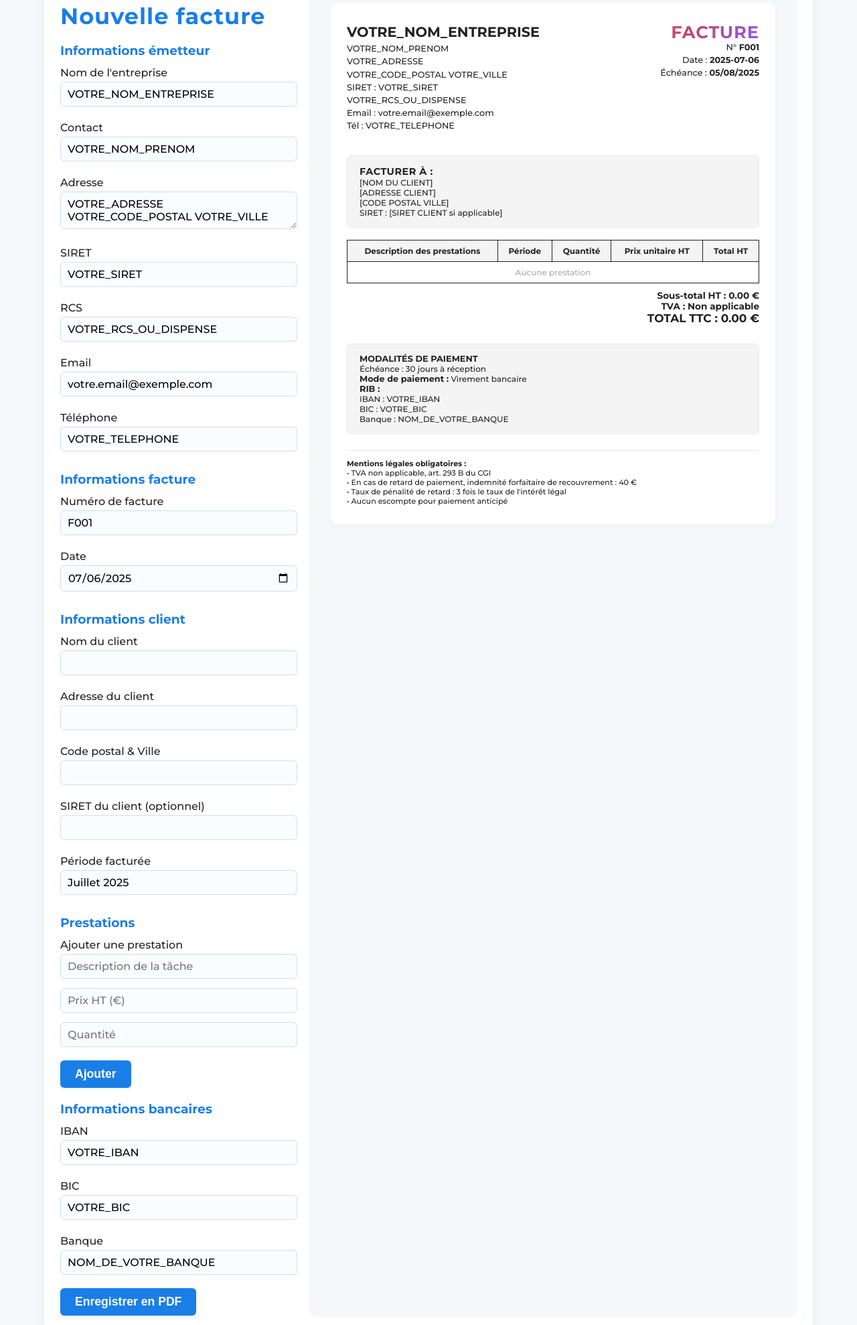
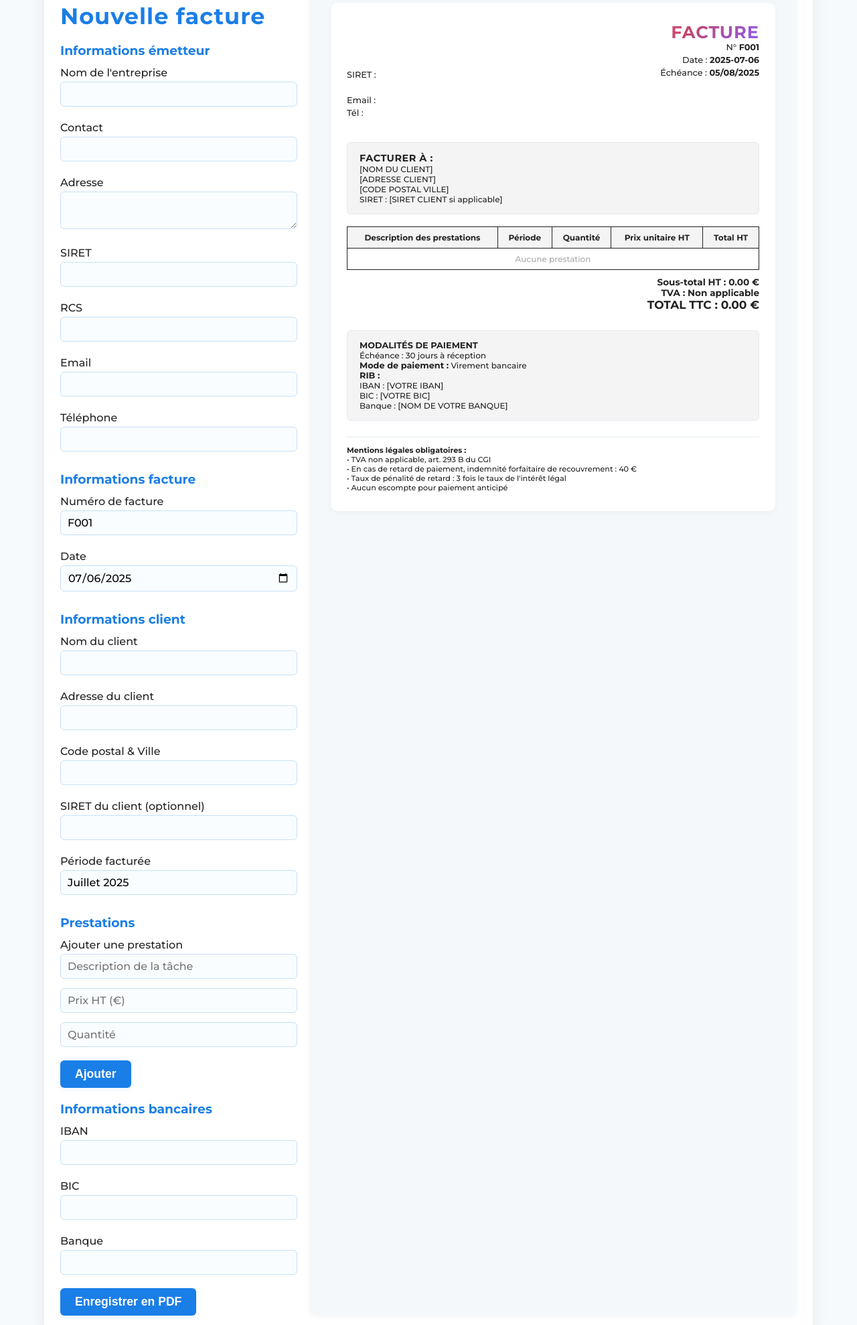
Before and after one commit to AllieEco/caps_facturation, a plain HTML site: page facture.html in a window 1280 px wide. Shown: the part 82-2060 px from the top of the page at 67% size. Drawn offline with nearby package versions, Linux system fonts and the light colour scheme.

Commit message:
informations saved

```diff
--- a/facture.html
+++ b/facture.html
@@ -47,20 +47,19 @@
       <form id="factureForm" autocomplete="off" onsubmit="return false;">
         <h3 style="color: #1a7ee7; margin-top: 20px; margin-bottom: 10px;">Informations émetteur</h3>
         <label>Nom de l'entreprise</label>
-        <input type="text" id="emetteurNom" value="VOTRE_NOM_ENTREPRISE" required>
+        <input type="text" id="emetteurNom" value="" required>
         <label>Contact</label>
-        <input type="text" id="emetteurContact" value="VOTRE_NOM_PRENOM" required>
+        <input type="text" id="emetteurContact" value="" required>
         <label>Adresse</label>
-        <textarea id="emetteurAdresse" rows="2" required>VOTRE_ADRESSE
-VOTRE_CODE_POSTAL VOTRE_VILLE</textarea>
+        <textarea id="emetteurAdresse" rows="2" required></textarea>
         <label>SIRET</label>
-        <input type="text" id="emetteurSiret" value="VOTRE_SIRET" required>
+        <input type="text" id="emetteurSiret" value="" required>
         <label>RCS</label>
-        <input type="text" id="emetteurRcs" value="VOTRE_RCS_OU_DISPENSE" required>
+        <input type="text" id="emetteurRcs" value="" required>
         <label>Email</label>
-        <input type="email" id="emetteurEmail" value="votre.email@exemple.com" required>
+        <input type="email" id="emetteurEmail" value="" required>
         <label>Téléphone</label>
-        <input type="tel" id="emetteurTel" value="VOTRE_TELEPHONE" required>
+        <input type="tel" id="emetteurTel" value="" required>
         <h3 style="color: #1a7ee7; margin-top: 20px; margin-bottom: 10px;">Informations facture</h3>
         <label>Numéro de facture</label>
         <input type="text" id="numFacture" value="F001" required>
@@ -86,11 +85,11 @@ VOTRE_CODE_POSTAL VOTRE_VILLE</textarea>
         <div class="prestations-list" id="prestationsList"></div>
         <h3 style="color: #1a7ee7; margin-top: 20px; margin-bottom: 10px;">Informations bancaires</h3>
         <label>IBAN</label>
-        <input type="text" id="iban" value="VOTRE_IBAN" required>
+        <input type="text" id="iban" value="" required>
         <label>BIC</label>
-        <input type="text" id="bic" value="VOTRE_BIC" required>
+        <input type="text" id="bic" value="" required>
         <label>Banque</label>
-        <input type="text" id="banque" value="NOM_DE_VOTRE_BANQUE" required>
+        <input type="text" id="banque" value="" required>
         <button class="btn" type="button" onclick="imprimerFacture()">Enregistrer en PDF</button>
       </form>
     </div>
@@ -100,6 +99,7 @@ VOTRE_CODE_POSTAL VOTRE_VILLE</textarea>
   </div>
   <script src="https://cdnjs.cloudflare.com/ajax/libs/html2canvas/1.4.1/html2canvas.min.js"></script>
   <script src="https://cdnjs.cloudflare.com/ajax/libs/jspdf/2.5.1/jspdf.umd.min.js"></script>
+  <script src="config.js"></script>
   <script>
     let prestations = [];
     function ajouterPrestation() {
@@ -253,6 +253,21 @@ VOTRE_CODE_POSTAL VOTRE_VILLE</textarea>
     function initialiserFormulaire() {
       const aujourdhui = new Date().toISOString().split('T')[0];
       document.getElementById('dateFacture').value = aujourdhui;
+
+      // Charger les valeurs de configuration si disponibles
+      if (typeof CONFIG !== 'undefined') {
+        document.getElementById('emetteurNom').value = CONFIG.emetteurNom || '';
+        document.getElementById('emetteurContact').value = CONFIG.emetteurContact || '';
+        document.getElementById('emetteurAdresse').value = CONFIG.emetteurAdresse || '';
+        document.getElementById('emetteurSiret').value = CONFIG.emetteurSiret || '';
+        document.getElementById('emetteurRcs').value = CONFIG.emetteurRcs || '';
+        document.getElementById('emetteurEmail').value = CONFIG.emetteurEmail || '';
+        document.getElementById('emetteurTel').value = CONFIG.emetteurTel || '';
+        document.getElementById('iban').value = CONFIG.iban || '';
+        document.getElementById('bic').value = CONFIG.bic || '';
+        document.getElementById('banque').value = CONFIG.banque || '';
+      }
+
       majApercu();
     }
     initialiserFormulaire();
```
